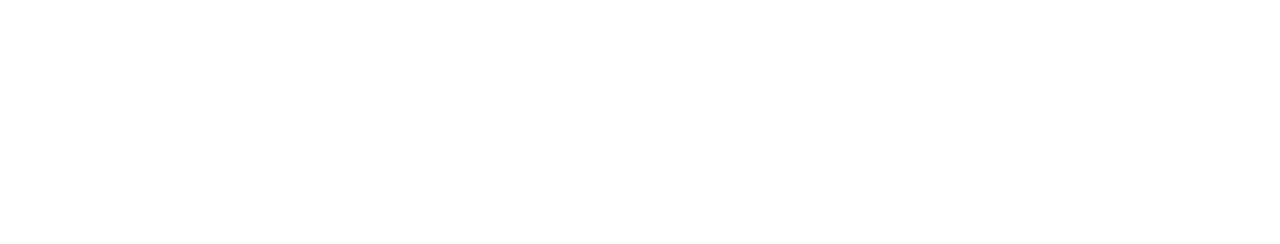
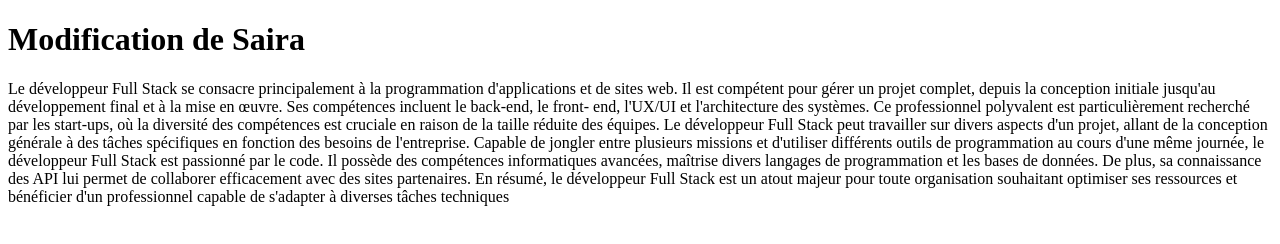
Before and after one commit to fadia13/coursGitGithubcollab, a plain HTML site: page index.html in a window 1280 px wide. Drawn offline with Linux system fonts and the light colour scheme.

Commit message:
Branche Dev

```diff
--- a/index.html
+++ b/index.html
@@ -3,9 +3,28 @@
 <head>
     <meta charset="UTF-8">
     <meta name="viewport" content="width=device-width, initial-scale=1.0">
-    <title>Document</title>
+    <title>Branch Dev</title>
 </head>
 <body>
+    <h1>Modification de Saira</h1>
+    <p>Le développeur Full Stack se consacre principalement à la programmation d'applications et de
+        sites web. Il est compétent pour gérer un projet complet, depuis la conception initiale jusqu'au
+        développement final et à la mise en œuvre. Ses compétences incluent le back-end, le front-
+        end, l'UX/UI et l'architecture des systèmes.
 
+        Ce professionnel polyvalent est particulièrement recherché par les start-ups, où la diversité des
+        compétences est cruciale en raison de la taille réduite des équipes. Le développeur Full Stack
+        peut travailler sur divers aspects d'un projet, allant de la conception générale à des tâches
+        spécifiques en fonction des besoins de l'entreprise.
+
+        Capable de jongler entre plusieurs missions et d'utiliser différents outils de programmation au
+        cours d'une même journée, le développeur Full Stack est passionné par le code. Il possède des
+        compétences informatiques avancées, maîtrise divers langages de programmation et les bases
+        de données. De plus, sa connaissance des API lui permet de collaborer efficacement avec des
+        sites partenaires.
+
+        En résumé, le développeur Full Stack est un atout majeur pour toute organisation souhaitant
+        optimiser ses ressources et bénéficier d'un professionnel capable de s'adapter à diverses
+        tâches techniques</p>
 </body>
 </html>
```
